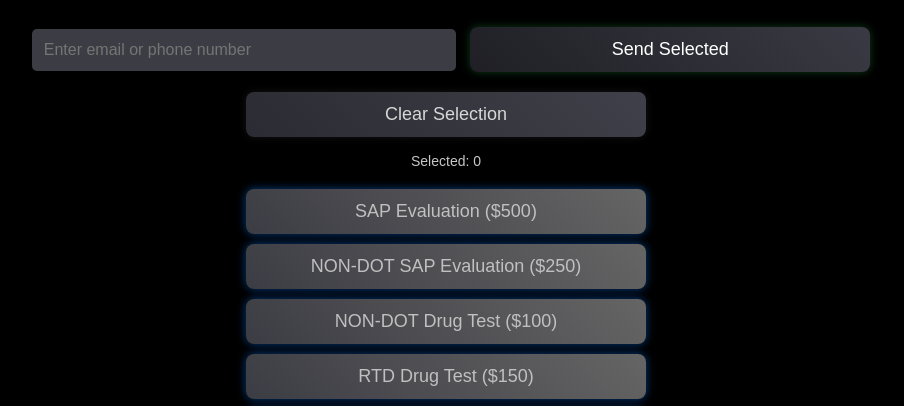
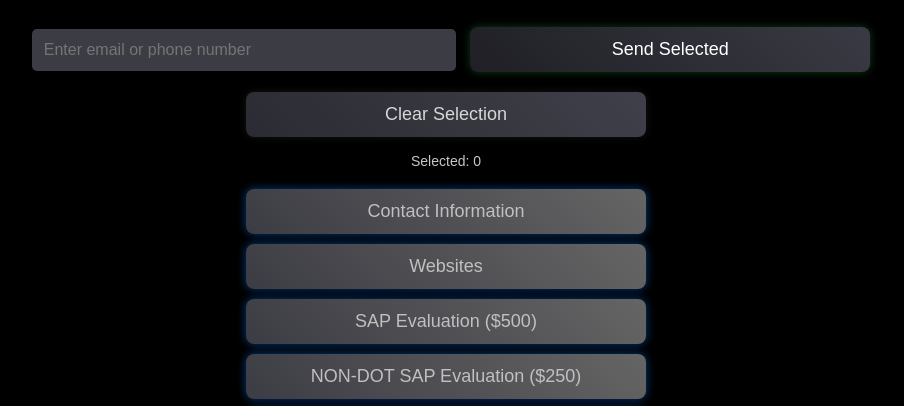
Before and after one commit to joshuapair/RTDapp, a plain HTML site: page index.html in a window 1280 px wide. Shown: the part 360-766 px from the top of the page, without its empty margins (194-1098 px from the left). Drawn offline with Linux system fonts and the light colour scheme.

Commit message:
Add contact info and website buttons to index.html

```diff
--- a/index.html
+++ b/index.html
@@ -111,6 +111,39 @@
   <div class="count" id="selectedCount">Selected: 0</div>
 
   <div class="button-container">
+
+    <!-- CONTACT INFO -->
+    <button class="send-button"
+      onclick="toggleSelect(this)"
+      data-title="Contact Information"
+      data-link=""
+      data-body="Joshua Pair, M.Ed., LCDC
+
+Phone / Text: 903-445-8953
+
+Email (Counseling & SAP):
+joshuapair@addictionrecoverysolutions.org
+
+Email (Screening & TPA):
+info@longviewscreeningsolutions.org">
+      Contact Information
+    </button>
+
+    <!-- WEBSITES -->
+    <button class="send-button"
+      onclick="toggleSelect(this)"
+      data-title="Websites"
+      data-link=""
+      data-body="Websites:
+
+Addiction Recovery Solutions:
+https://addictionrecoverysolutions.org
+
+Longview Screening Solutions:
+https://longviewscreeningsolutions.org">
+      Websites
+    </button>
+
     <!-- NOTE: These are now SELECT buttons (no sending on click) -->
     <button class="send-button"
       onclick="toggleSelect(this)"
@@ -175,8 +208,6 @@
       Screening Intake Form
     </button>
 
-
-
     <button class="send-button"
       onclick="toggleSelect(this)"
       data-title="Designate SAP Guide"
@@ -200,7 +231,7 @@
 
 I need the follow up report without the testing plan from your SAP stating if you need a drug test, alcohol test, or both. Please send to my email.
 
-Info@longviewscreeningsolutions.org
+info@longviewscreeningsolutions.org
 
 1. Use a New Email:
 Start with a new email not used in the Clearinghouse before.
@@ -242,27 +273,31 @@ Complete the steps and confirm your roles and TPA are listed correctly.">
       if (selectedButtons.length === 0) return null;
 
       const lines = [];
-      lines.push("Here are the requested links/info:");
+      lines.push("Links and information:");
       lines.push("");
 
       selectedButtons.forEach((btn, idx) => {
         const title = btn.getAttribute("data-title") || `Item ${idx + 1}`;
-        const link = btn.getAttribute("data-link") || "";
+        const link = (btn.getAttribute("data-link") || "").trim();
         const customBody = btn.getAttribute("data-body"); // optional
 
         lines.push(`— ${title}`);
+
         if (customBody && customBody.trim().length > 0) {
           lines.push(customBody.trim());
-          lines.push("");
-          lines.push(`Link: ${link}`);
+          if (link) {
+            lines.push("");
+            lines.push(`Link: ${link}`);
+          }
         } else {
-          lines.push(link);
+          if (link) lines.push(link);
         }
+
         lines.push(""); // blank line between items
       });
 
       return {
-        subject: `Links (${selectedButtons.length})`,
+        subject: "Information",
         body: lines.join("\n")
       };
     }
```
